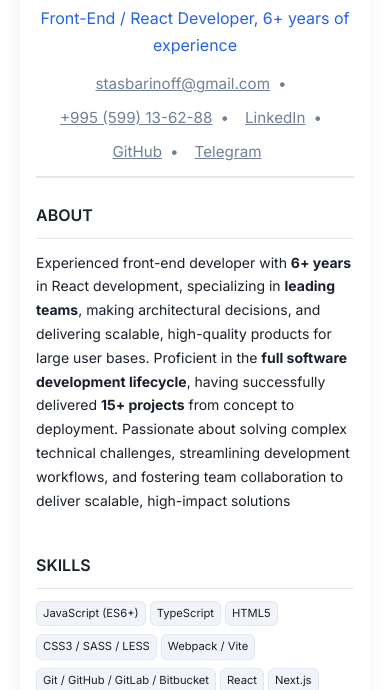
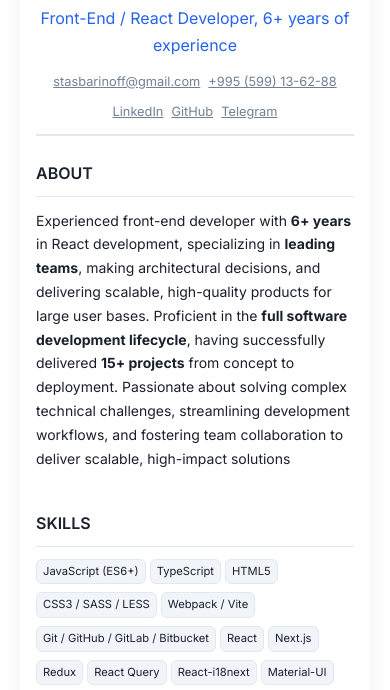
Before and after one commit to StanBurton/CV, a plain HTML site: page index.html in a window 390 px wide. Shown: the part 83-773 px from the top of the page. Drawn offline with Linux system fonts and the light colour scheme.

Commit message:
Update styles

```diff
--- a/styles.css
+++ b/styles.css
@@ -82,7 +82,7 @@ address.contact {
 
 .contact span::after {
   content: "•";
-  margin: 0 8px;
+  margin-left: 8px;
   color: var(--muted);
 }
 
@@ -195,11 +195,12 @@ ul {
     font-size: 1.1rem;
   }
 
-  .contact {
+  address.contact {
     font-size: 0.9rem;
-    gap: 6px;
-    flex-wrap: wrap;
-    justify-content: flex-start;
+  }
+
+  .contact span::after {
+    display: none;
   }
 
   .skills-list {
@@ -261,9 +262,8 @@ ul {
     font-size: 1rem;
   }
 
-  .contact {
+  address.contact {
     font-size: 0.8rem;
-    gap: 4px;
   }
 
   .skills-list {
```
